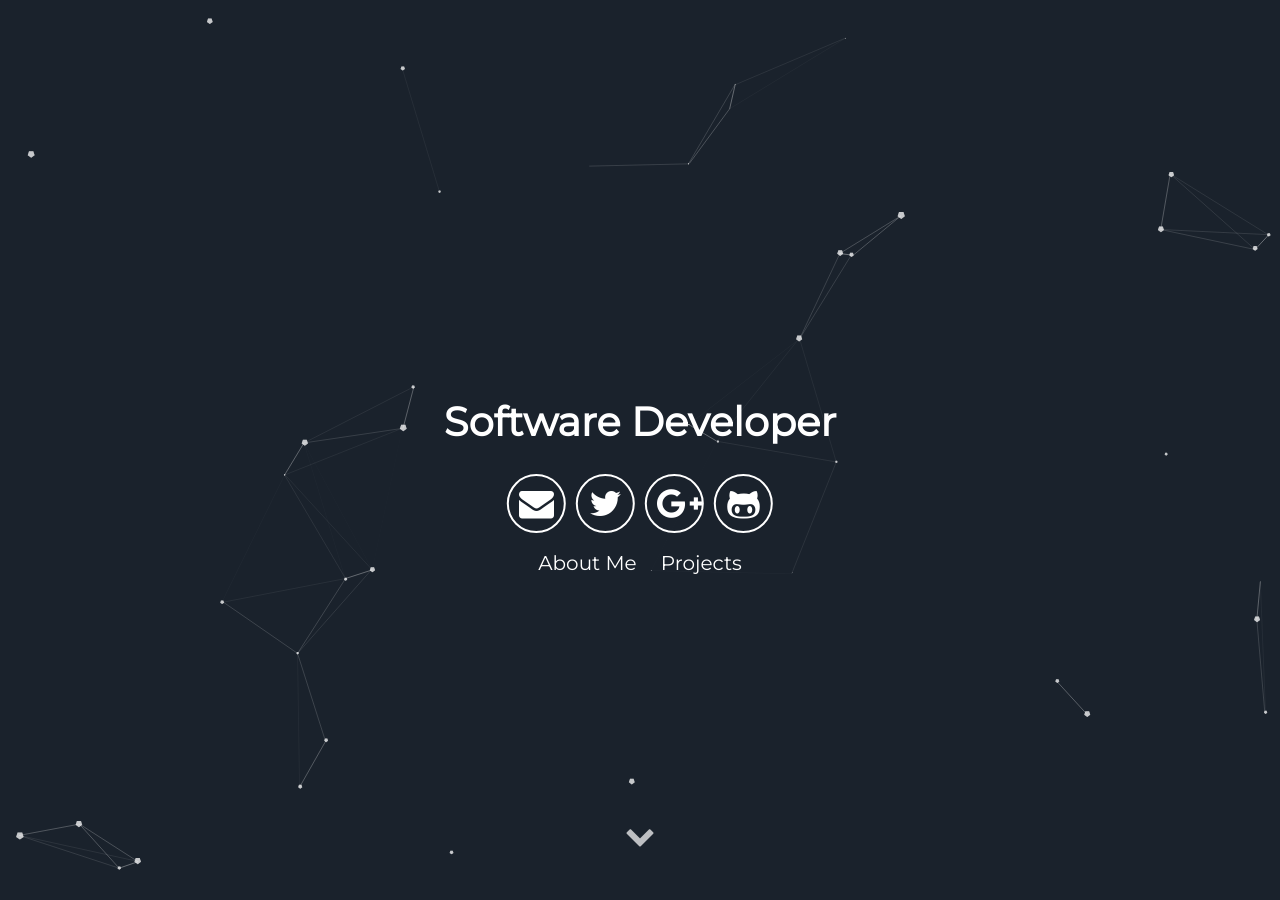
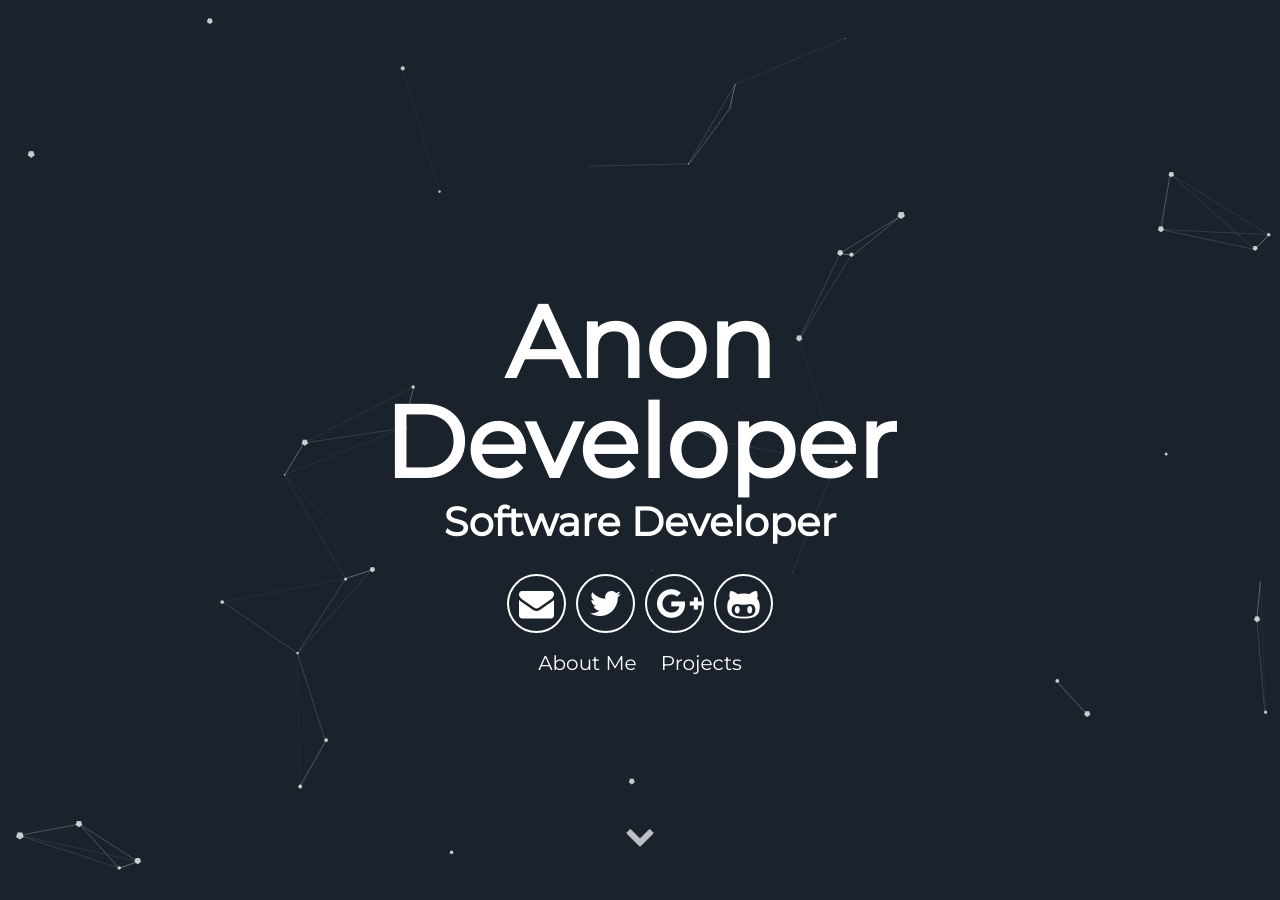
Before and after one commit to qazz625/qazz625.github.io, a Jekyll site: the page built from index.html, in a window 1280 px wide and 900 px high. Built offline with Jekyll 4.4.1, drawn with Linux system fonts in a browser that asks for light colours.

Commit message:
Changes made

```diff
--- a/_includes/header.html
+++ b/_includes/header.html
@@ -1,7 +1,7 @@
 <div id="particles-js">
   <div class="header">
       <h1>
-        <span class="site-title">{{site.Arun}}</span>
+        <span class="site-title">{{site.username}}</span>
         <span class="site-description">{{site.user_title}}</span>
       </h1>
       <div class="header-icons">
```
